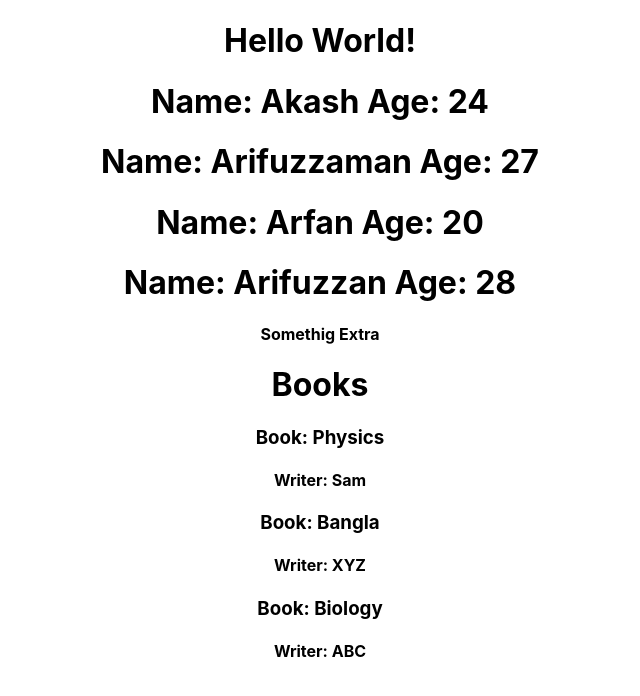
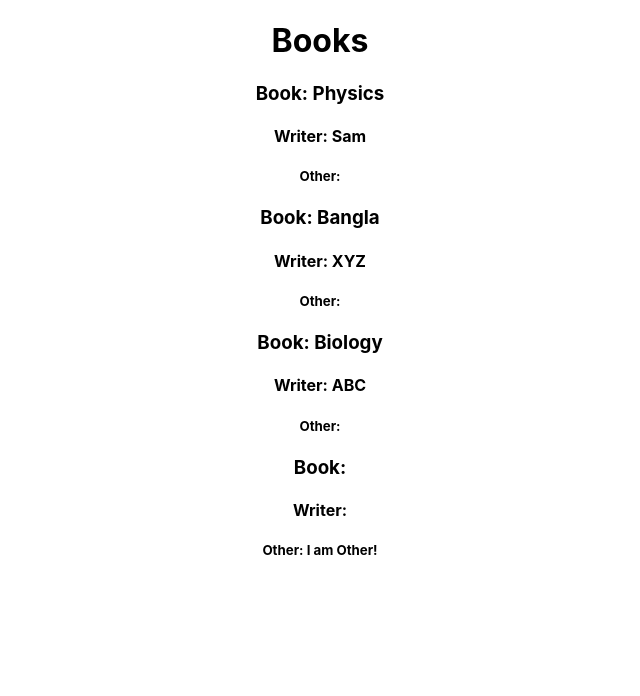
Before and after one commit to akash3410/CreateReactAppPractice, a React (Create React App) app: page / in a window 1280 px wide. Shown: the top 696 px of the page, without its empty margins (320-960 px from the left). Built offline with nearby package versions, Linux system fonts and the light colour scheme.

Commit message:
State of a Component

```diff
--- a/src/App.js
+++ b/src/App.js
@@ -25,19 +25,34 @@
     ],
     other: "I am Other!"
   }
+
+  // // In old Version
+  // constructor() {
+  //   super();
+  //   this.state = {
+  //     books: [
+  //       { bookName: "Physics", Writer: "Sam" },
+  //       { bookName: "Bangla", Writer: "XYZ" },
+  //       { bookName: "Biology", Writer: "ABC" }
+  //     ],
+  //     other: "I am Other!"
+  //   }
+  // }
   render() {
     return (
       <div className="App">
-        <h1>Hello World!</h1>
+        {/* <h1>Hello World!</h1>
         <Person name="Akash" age="24" />
         <Person name="Arifuzzaman" age="27" />
         <Person name="Arfan" age="20" />
-        <Person name="Arifuzzan" age="28">Somethig Extra</Person>
+        <Person name="Arifuzzan" age="28">Somethig Extra</Person> */}
 
         <h1>Books</h1>
         <Books bookName={this.state.books[0].bookName} Writer={this.state.books[0].Writer} />
         <Books bookName={this.state.books[1].bookName} Writer={this.state.books[1].Writer} />
         <Books bookName={this.state.books[2].bookName} Writer={this.state.books[2].Writer} />
+        <Books other={this.state.other} />
+
         {/* or */}
         {/* <Person></Person> */}
       </div>
--- a/src/Components/Book.js
+++ b/src/Components/Book.js
@@ -6,6 +6,7 @@
     <div>
       <h3>Book: {props.bookName}</h3>
       <h4>Writer: {props.Writer}</h4>
+      <h5>Other: {props.other}</h5>
     </div>
   );
 }
```
